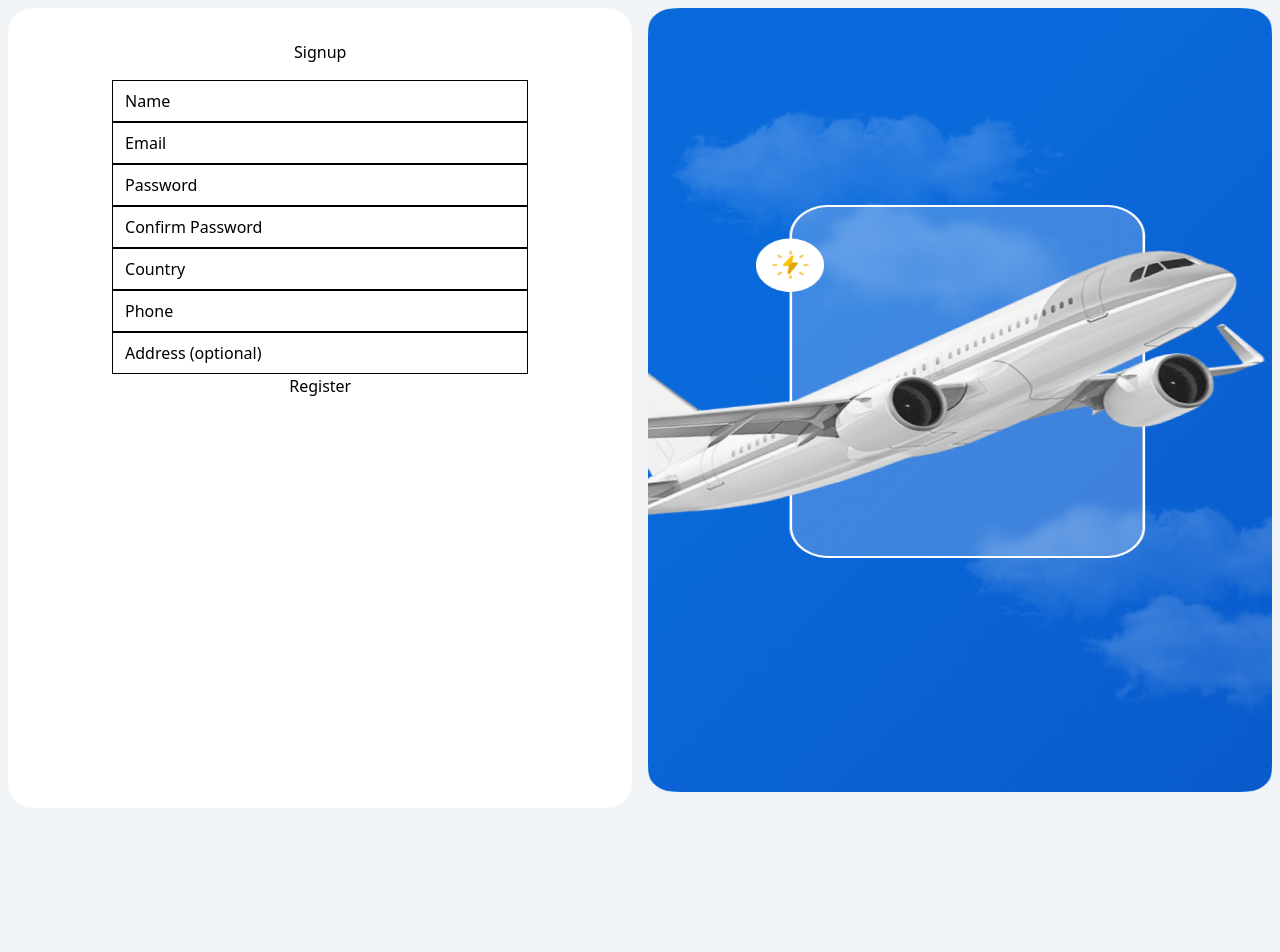
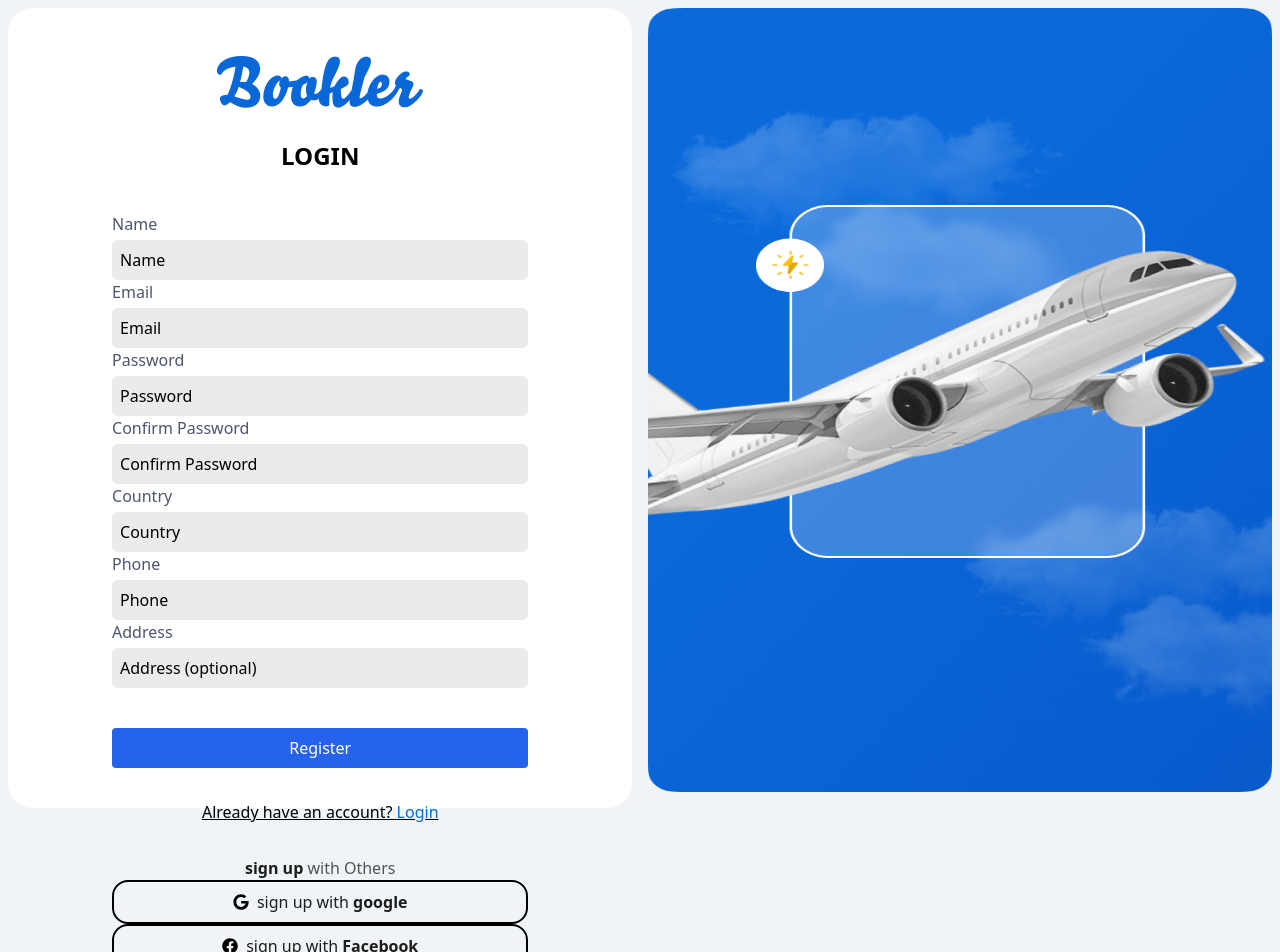
Before and after one commit to yosefamr1/Booking_App, a React app: page /register in a window 1280 px wide. Shown: the top 952 px of the page. Before the commit the page ends 808 px from the top, so only its background shows below. Built offline with nearby package versions, Linux system fonts and the light colour scheme; the HTML template or start-up script is replaced by a standard one.

Commit message:
register page style added

```diff
--- a/src/components/BookingCard/BookingCard.jsx
+++ b/src/components/BookingCard/BookingCard.jsx
@@ -4,7 +4,7 @@ export  function BookingCard({ hotel }) {
   return (
     <div className="flex items-center bg-white shadow-md rounded-lg overflow-hidden w-[800px]">
       <img
-        src={hotel.image}
+        src={hotel.images.main}
         alt={hotel.name}
         className="w-40 h-36 object-cover"
       />
@@ -17,6 +17,7 @@ export  function BookingCard({ hotel }) {
           </div>
 
           <div className="flex items-center bg-blue-500 text-white text-xs font-bold px-2 py-1 rounded-full">
+            {hotel.rating.score}
           </div>
         </div>
 
@@ -27,13 +28,13 @@ export  function BookingCard({ hotel }) {
 
         <div className="flex items-center justify-between mt-2">
           <div>
-            <span className="text-orange-500 text-sm font-bold">25% off </span>
-            {/* <span className="text-black font-bold text-lg">${hotel.price}</span> */}
+            <span className="text-orange-500 text-sm font-bold">{hotel.pricing[0].discount} </span>
+            <span className="text-black font-bold text-lg">${hotel.pricing[0].originalPrice}</span>
           </div>
 
           <div className="text-sm text-gray-600 flex gap-3">
-            {/* <span>From: {hotel.checkIn}</span> */}
-            {/* <span>To: {hotel.checkOut}</span> */}
+            <span>From: {hotel.checkIn}</span>
+            <span>To: {hotel.checkOut}</span>
           </div>
         </div>
       </div>
--- a/src/pages/LoginPage/LoginPage.jsx
+++ b/src/pages/LoginPage/LoginPage.jsx
@@ -5,6 +5,12 @@ import loginimg from '../../assets/images/login.png';
 import { useDispatch } from "react-redux";
 import { setUser } from "../../store/userSlice";
 import { loadBookingsForUser } from "../../store/bookingsSlice";
+import logo from '../../assets/images/logo.png'
+import { Link } from "react-router-dom";
+import { FaGoogle } from "react-icons/fa";
+import { FaFacebook } from "react-icons/fa";
+
+
 
 export default function LoginPage() {
   const dispatch = useDispatch();
@@ -42,11 +48,15 @@ export default function LoginPage() {
     <div className="login_page flex gap-4 h-screen w-full p-2 ">
 
       <div className="login-container w-1/2 h-screen m-auto bg-white text-center rounded-3xl p-8">
-        <h2>Login</h2>
+        <div className="flex justify-center !mt-4"><img className="text-center" src={logo} alt="logo" /></div>
+        <h2 className="text-2xl text-center text-black font-bold !mb-6 !mt-8">LOGIN</h2>
 
         <form onSubmit={handleSubmit(onSubmit)} className="flex flex-col gap-3">
+          <div className="text-start">
+            <label className="block !mb-1 text-[#4D556F]">Email</label>
             <input
               type="email"
+              className="border w-full !p-2 bg-[#EAEBEC] rounded-md text-black"
               placeholder="Email"
               {...register("email", {
                 required: "Email is required",
@@ -57,9 +67,14 @@ export default function LoginPage() {
               })}
             />
             {errors.email && <p>{errors.email.message}</p>}
+          </div>
 
+          <div className="text-start">
+            <label className="block !mb-1 text-[#4D556F]">Password</label>
             <input
               type="password"
+              className="border-none w-full !p-2 bg-[#EAEBEC] rounded-md text-black"
+
               placeholder="Password"
               {...register("password", {
                 required: "Password is required",
@@ -68,8 +83,26 @@ export default function LoginPage() {
             {errors.password && <p>{errors.password.message}</p>}
 
             {errors.auth && <p className="auth-error">{errors.auth.message}</p>}
+          </div>
 
-          <button type="submit">Login</button>
+          <button
+            className="bg-blue-600 text-white !px-4 !py-2 rounded w-full hover:bg-blue-700 transition !mt-10 cursor-pointer"
+            type="submit">Login</button>
+
+          <Link to={`/register`}>
+            <p className="text-black text-base !my-8  text-center cursor-pointer underline">Don’t have an account? <span className="text-[#0A6ADA]">Register</span></p>
+          </Link>
+          <p className="text-[#525252] text-center "><span className="text-[#1C1C1C] font-bold">Login</span> with Others</p>
+
+          <div className="flex justify-center items-center gap-2 p-2 border-2 border-black rounded-2xl cursor-pointer">
+            <FaGoogle />
+            <p className="text-[#1C1C1C]">Login with <span className="font-bold">google</span></p>
+          </div>
+          <div className="flex justify-center items-center gap-2 p-2 border-2 border-black rounded-2xl cursor-pointer">
+            <FaFacebook />
+            <p className="text-[#1C1C1C]">Login with <span className="font-bold">Facebook</span></p>
+          </div>
+
         </form>
       </div>
       <div className="register_img w-1/2">
--- a/src/pages/MyBookingsPage/MyBookingsPage.jsx
+++ b/src/pages/MyBookingsPage/MyBookingsPage.jsx
@@ -32,18 +32,15 @@ function MyBookingsPage() {
 
       <div className="content ml-80 p-4">
         <SearchFilterBar />
+        <div className="bookings flex flex-col gap-12">
+          {bookings.map((hotel) => (
+            <BookingCard key={hotel.id} hotel={hotel}
+              onClick={() => details(hotel.id)}
+            />
+          ))}
+        </div>
 
-      {bookings.map((hotel) => (
-        <div
-          key={hotel.id}
-          className=""
-        >
-          <BookingCard key={hotel.id} hotel={hotel}
-            onClick={() => details(hotel.id)}
-          />                    </div>
-      ))}
-
-       </div>
+      </div>
     </>
 
 
--- a/src/pages/RegisterPage/Register.jsx
+++ b/src/pages/RegisterPage/Register.jsx
@@ -4,6 +4,10 @@ import { useNavigate } from "react-router-dom";
 import loginimg from '../../assets/images/login.png';
 import { useDispatch } from "react-redux";
 import { setUser } from "../../store/userSlice";
+import logo from '../../assets/images/logo.png'
+import { Link } from "react-router-dom";
+import { FaGoogle } from "react-icons/fa";
+import { FaFacebook } from "react-icons/fa";
 
 
 function RegisterPage() {
@@ -42,12 +46,17 @@ function RegisterPage() {
     <div className="register_page flex gap-4 h-screen w-full p-2 ">
 
       <div className="register-container w-1/2 h-screen m-auto bg-white text-center rounded-3xl p-8">
-        <h2>Signup</h2>
+        <div className="flex justify-center !mt-4"><img className="text-center" src={logo} alt="logo" /></div>
+        <h2 className="text-2xl text-center text-black font-bold !mb-6 !mt-8">LOGIN</h2>
+
         <form onSubmit={handleSubmit(onSubmit)} className="flex flex-col p-4 w-4/5 mx-auto" >
 
           {/* Name */}
+          <div className="text-start">
+            <label className="block !mb-1 text-[#4D556F]">Name</label>
             <input
               type="text"
+              className="border-none w-full !p-2 bg-[#EAEBEC] rounded-md text-black"
               placeholder="Name"
               {...register("username", {
                 required: "Name is required",
@@ -55,10 +64,14 @@ function RegisterPage() {
               })}
             />
             {errors.username && <p>{errors.username.message}</p>}
+          </div>
 
           {/* Email */}
+          <div className="text-start">
+            <label className="block !mb-1 text-[#4D556F]">Email</label>
             <input
               type="email"
+              className="border-none w-full !p-2 bg-[#EAEBEC] rounded-md text-black"
               placeholder="Email"
               {...register("email", {
                 required: "Email is required",
@@ -70,9 +83,13 @@ function RegisterPage() {
             />
             {errors.email && <p>{errors.email.message}</p>}
 
+          </div>
           {/* Password */}
+          <div className="text-start">
+            <label className="block !mb-1 text-[#4D556F]">Password</label>
             <input
               type="password"
+              className="border-none w-full !p-2 bg-[#EAEBEC] rounded-md text-black"
               placeholder="Password"
               {...register("password", {
                 required: "Password is required",
@@ -85,9 +102,14 @@ function RegisterPage() {
             />
             {errors.password && <p>{errors.password.message}</p>}
 
+          </div>
           {/* Confirm Password */}
+
+          <div className="text-start">
+            <label className="block !mb-1 text-[#4D556F]">Confirm Password</label>
             <input
               type="password"
+              className="border-none w-full !p-2 bg-[#EAEBEC] rounded-md text-black"
               placeholder="Confirm Password"
               {...register("confirmPassword", {
                 required: "Confirm Password is required",
@@ -97,19 +119,27 @@ function RegisterPage() {
             />
             {errors.confirmPassword && <p>{errors.confirmPassword.message}</p>}
 
+          </div>
           {/* Country */}
+          <div className="text-start">
+            <label className="block !mb-1 text-[#4D556F]">Country</label>
             <input
               type="text"
+              className="border-none w-full !p-2 bg-[#EAEBEC] rounded-md text-black"
               placeholder="Country"
               {...register("country", {
                 required: "Country is required",
               })}
             />
             {errors.country && <p>{errors.country.message}</p>}
+          </div>
 
           {/* Phone */}
+          <div className="text-start">
+            <label className="block !mb-1 text-[#4D556F]">Phone</label>
             <input
               type="text"
+              className="border-none w-full !p-2 bg-[#EAEBEC] rounded-md text-black"
               placeholder="Phone"
               maxLength="12"
               {...register("phone", {
@@ -126,14 +156,34 @@ function RegisterPage() {
             />
             {errors.phone && <p>{errors.phone.message}</p>}
 
+          </div>
           {/* Address (optional) */}
+          <div className="text-start">
+            <label className="block !mb-1 text-[#4D556F]">Address</label>
             <input
               type="text"
+              className="border-none w-full !p-2 bg-[#EAEBEC] rounded-md text-black"
               placeholder="Address (optional)"
               {...register("address")}
             />
 
-          <button type="submit">Register</button>
+          </div>
+          <button
+            className="bg-blue-600 text-white !px-4 !py-2 rounded w-full hover:bg-blue-700 transition !mt-10 cursor-pointer"
+            type="submit">Register</button>
+          <Link to={`/login`}>
+            <p className="text-black text-base !my-8  text-center cursor-pointer underline">Already have an account? <span className="text-[#0A6ADA]">Login</span></p>
+          </Link>
+          <p className="text-[#525252] text-center "><span className="text-[#1C1C1C] font-bold">sign up</span> with Others</p>
+
+          <div className="flex justify-center items-center gap-2 p-2 border-2 border-black rounded-2xl cursor-pointer">
+            <FaGoogle />
+            <p className="text-[#1C1C1C]">sign up with <span className="font-bold">google</span></p>
+          </div>
+          <div className="flex justify-center items-center gap-2 p-2 border-2 border-black rounded-2xl cursor-pointer">
+            <FaFacebook />
+            <p className="text-[#1C1C1C]">sign up with <span className="font-bold">Facebook</span></p>
+          </div>
         </form>
       </div>
 
```
Also changed, not shown: src/components/HotelDetails/HotelDetails.jsx (+30 -6 lines), src/assets/images/logo.png (added), src/pages/HotelsPage/HotelsPage.jsx (line endings or trailing spaces). Lines whose indentation alone changed are shown as unchanged.
